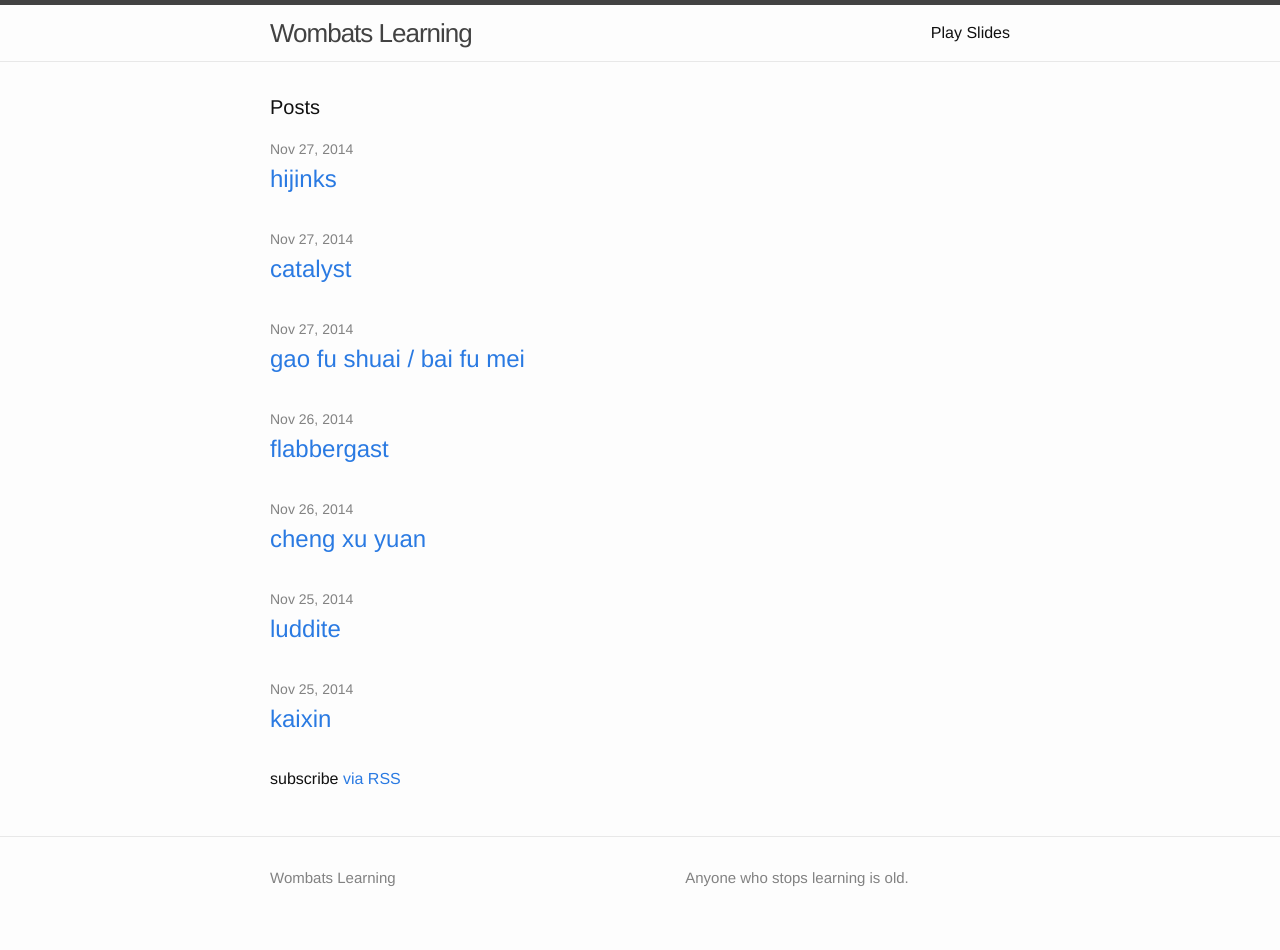
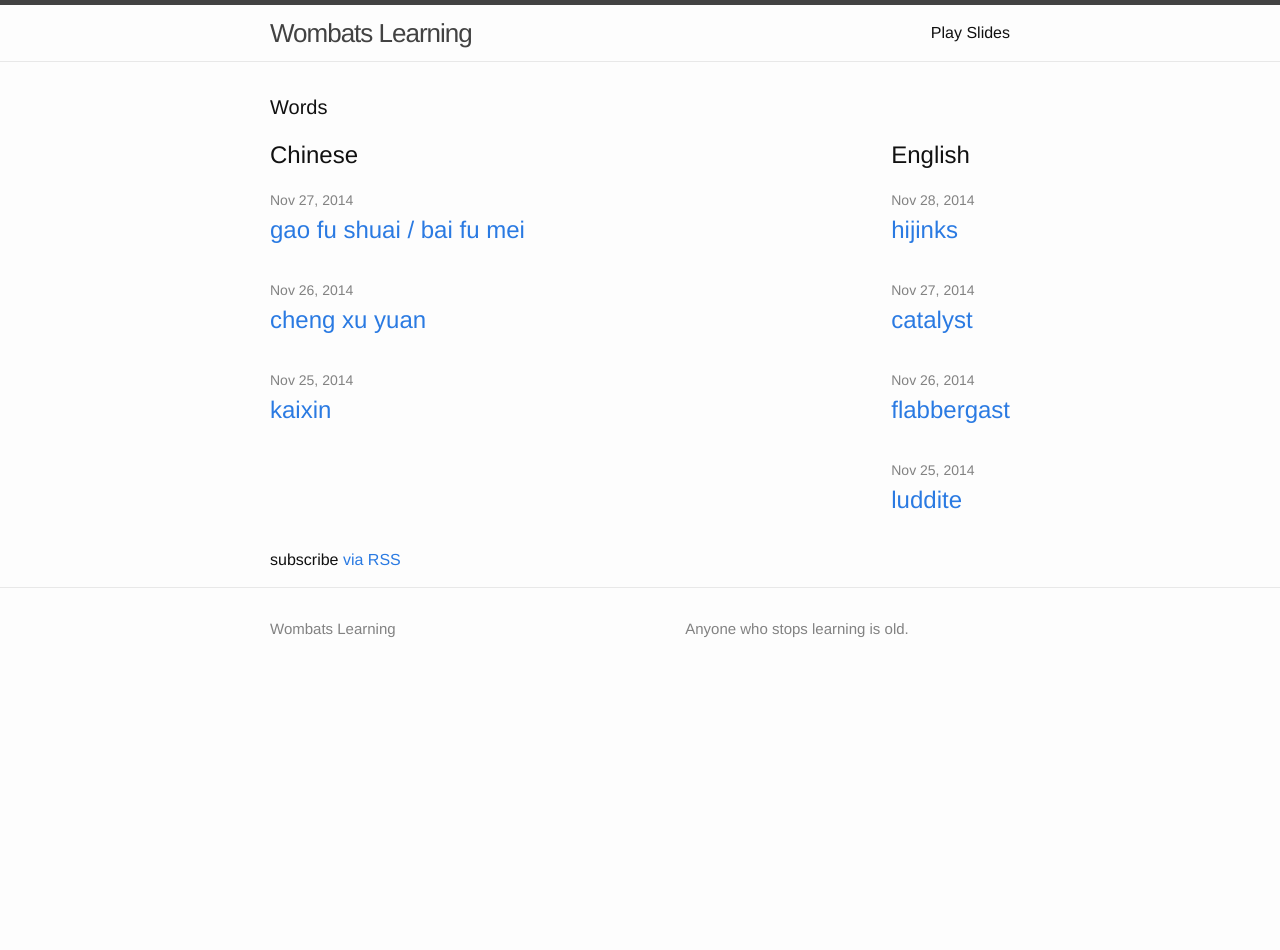
Before and after one commit to shangfei2014/wombats-learning, a Jekyll site: the page built from index.html, in a window 1280 px wide. Built offline with Jekyll 4.4.1, drawn with Linux system fonts in a browser that asks for light colours; after the commit the page ends 900 px from its top, so only the background shows below that.

Commit message:
Grouping words by category

```diff
--- a/_posts/2014-11-28-hijinks-english.markdown
+++ b/_posts/2014-11-28-hijinks-english.markdown
@@ -1,10 +1,10 @@
 ---
 layout: post
 title:  "hijinks"
-date:   2014-11-27 11:20:14
+date:   2014-11-28 11:20:14
 categories: english
 ---
-### hijinks [ˈhaɪˌdʒɪŋks]
+### hijinks [ˈhaɪˌdʒɪŋks] {% include play.html param="hijinks" %}
 -----------
 Lively enjoyment
 
--- a/index.html
+++ b/index.html
@@ -4,10 +4,12 @@ layout: default
 
 <div class="home">
 
-  <h1 class="page-heading">Posts</h1>
+  <h1 class="page-heading">Words</h1>
 
+  <div style="float:left">
+    <h2>Chinese</h2>
     <ul class="post-list">
-    {% for post in site.posts %}
+      {% for post in site.categories.chinese %}
         <li>
           <span class="post-meta">{{ post.date | date: "%b %-d, %Y" }}</span>
 
@@ -17,6 +19,24 @@ layout: default
         </li>
       {% endfor %}
     </ul>
+  </div>
+
+  <div style="float:right">
+    <h2>English</h2>
+    <ul class="post-list">
+      {% for post in site.categories.english %}
+        <li>
+          <span class="post-meta">{{ post.date | date: "%b %-d, %Y" }}</span>
+
+          <h2>
+            <a class="post-link" href="{{ post.url | prepend: site.baseurl }}">{{ post.title }}</a>
+          </h2>
+        </li>
+      {% endfor %}
+    </ul>
+  </div>
+
+  <div style="clear:both"/>
 
   <p class="rss-subscribe">subscribe <a href="{{ "/feed.xml" | prepend: site.baseurl }}">via RSS</a></p>
 
```
Lines whose indentation alone changed are shown as unchanged.
